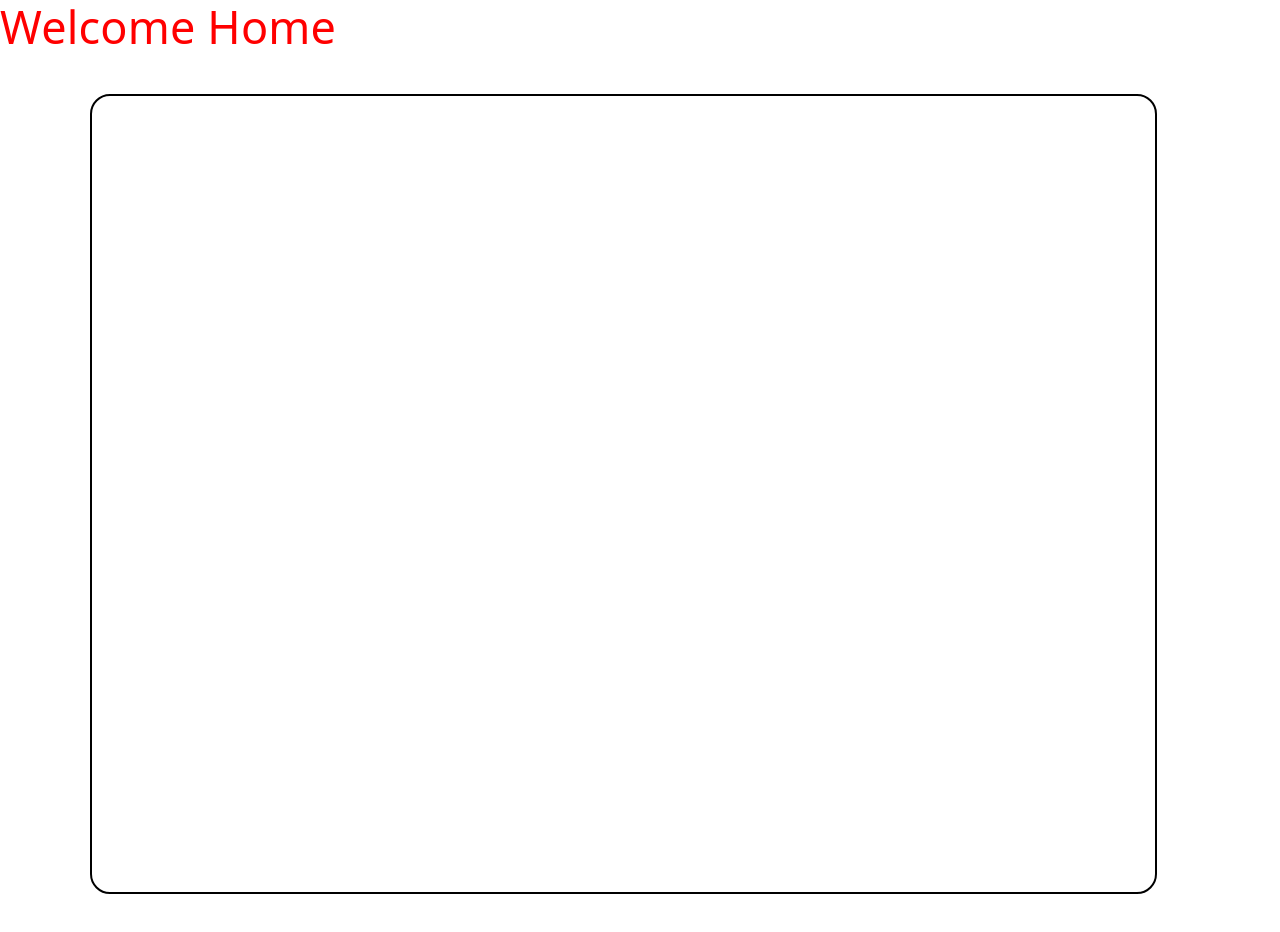
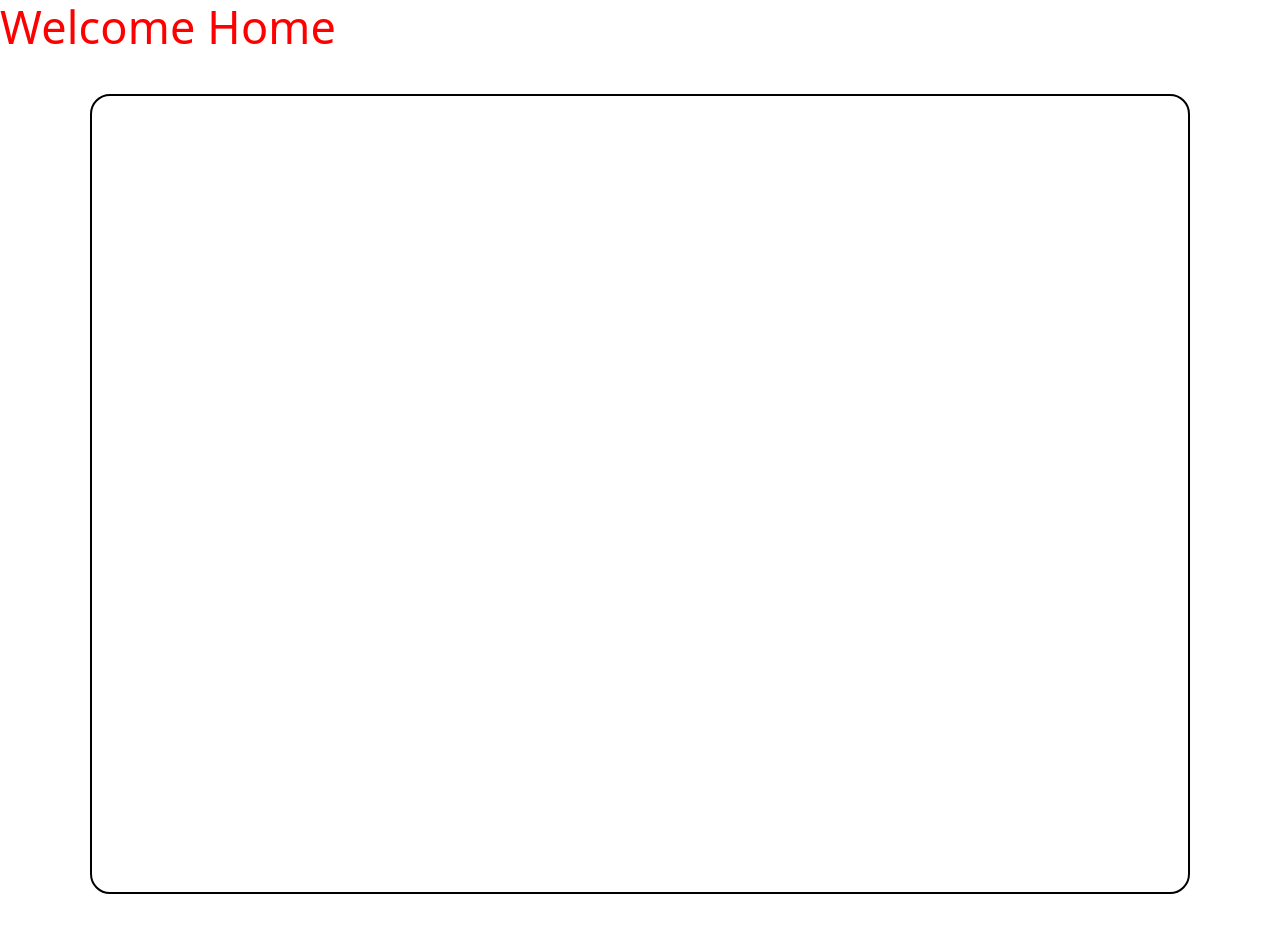
Before and after one commit to andyugbawa/mern-react, a React (Vite) app in the folder newmernapp/client/: page /home in a window 1280 px wide. Built offline with nearby package versions, Linux system fonts and the light colour scheme.

Commit message:
change in parent box width

```diff
--- a/newmernapp/client/src/style.css
+++ b/newmernapp/client/src/style.css
@@ -7,7 +7,7 @@ h1{
 }
 .parent{
     border:2px solid black;
-    width:97%;
+    /* width:97%; */
     padding:30px 0;
     min-height:100vh;
     border-radius:20px;
```
